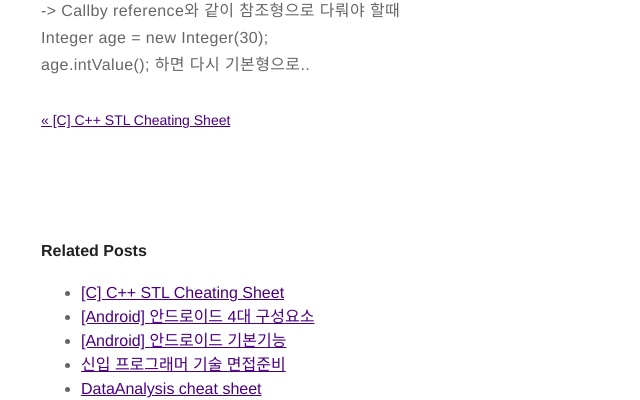
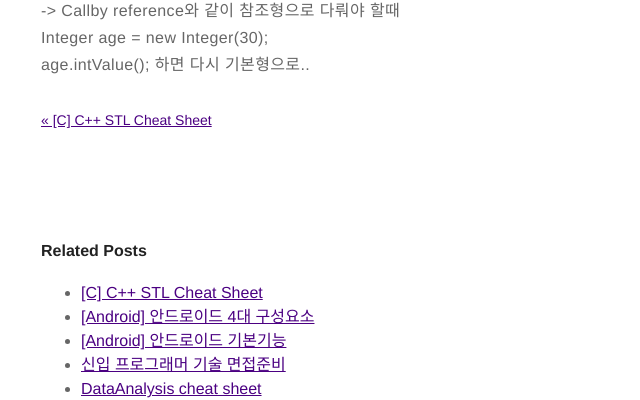
Before and after one commit to anjaekwang/anjaekwang.github.io, a Jekyll site: the page built from _posts/2020-02-06-javaCheatingSheet.md, in a window 1280 px wide and 900 px high, scrolled down 3953 px. Shown: the part 148-548 px from the top of the window, without its empty margins (319-959 px from the left). Built offline with Jekyll 4.4.1, drawn with Linux system fonts in a browser that asks for light colours; comment, search, counter and statistics services are not loaded; some of the changed text lies outside the part shown.

Commit message:
2020/02/06 : modified at company

```diff
--- a/_posts/2020-02-06-cCheatingSheet.md
+++ b/_posts/2020-02-06-cCheatingSheet.md
@@ -1,5 +1,5 @@
 ---
-title: "[C] C++ STL Cheating Sheet"
+title: "[C] C++ STL Cheat Sheet"
 layout: post
 date: 2020-02-06 10:13
 tag:
--- a/_posts/2020-02-06-javaCheatingSheet.md
+++ b/_posts/2020-02-06-javaCheatingSheet.md
@@ -1,5 +1,5 @@
 ---
-title: "[Java] Java Cheating Sheet"
+title: "[Java] Java Cheat Sheet"
 layout: post
 date: 2020-02-06 15:13
 tag:
```
